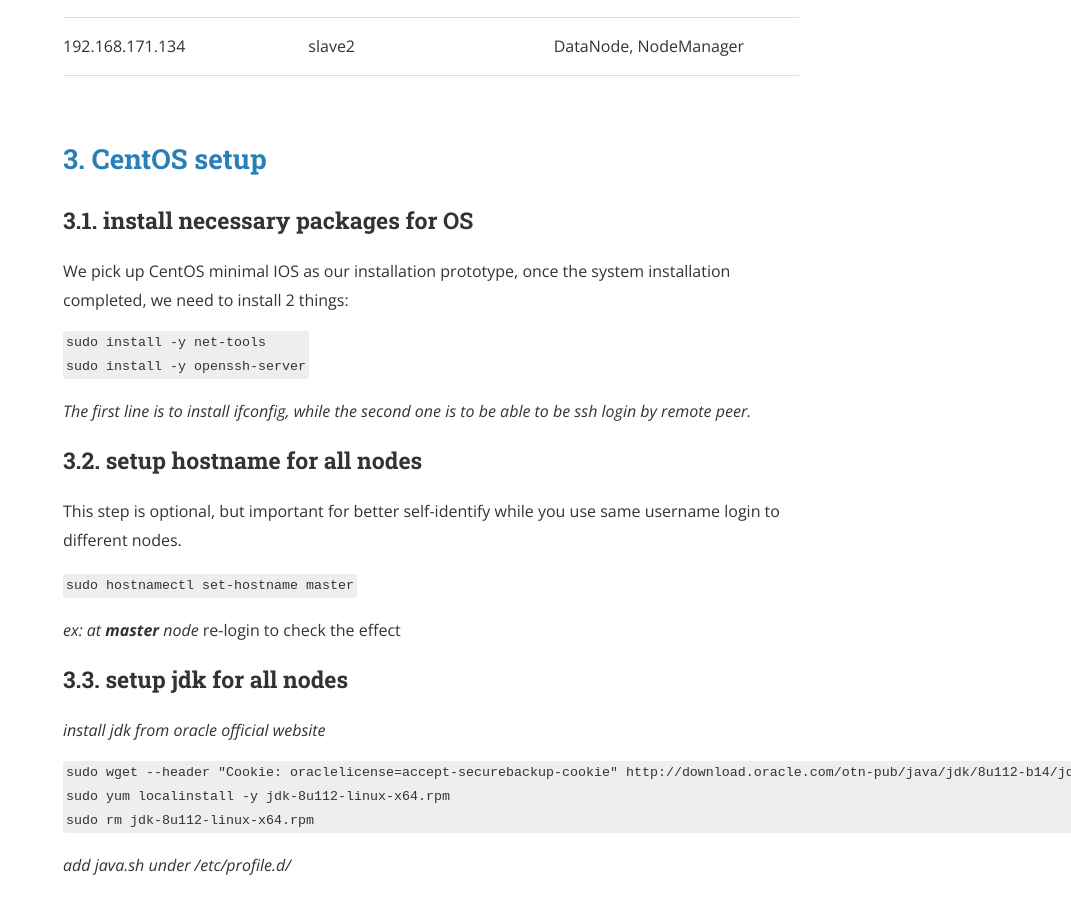
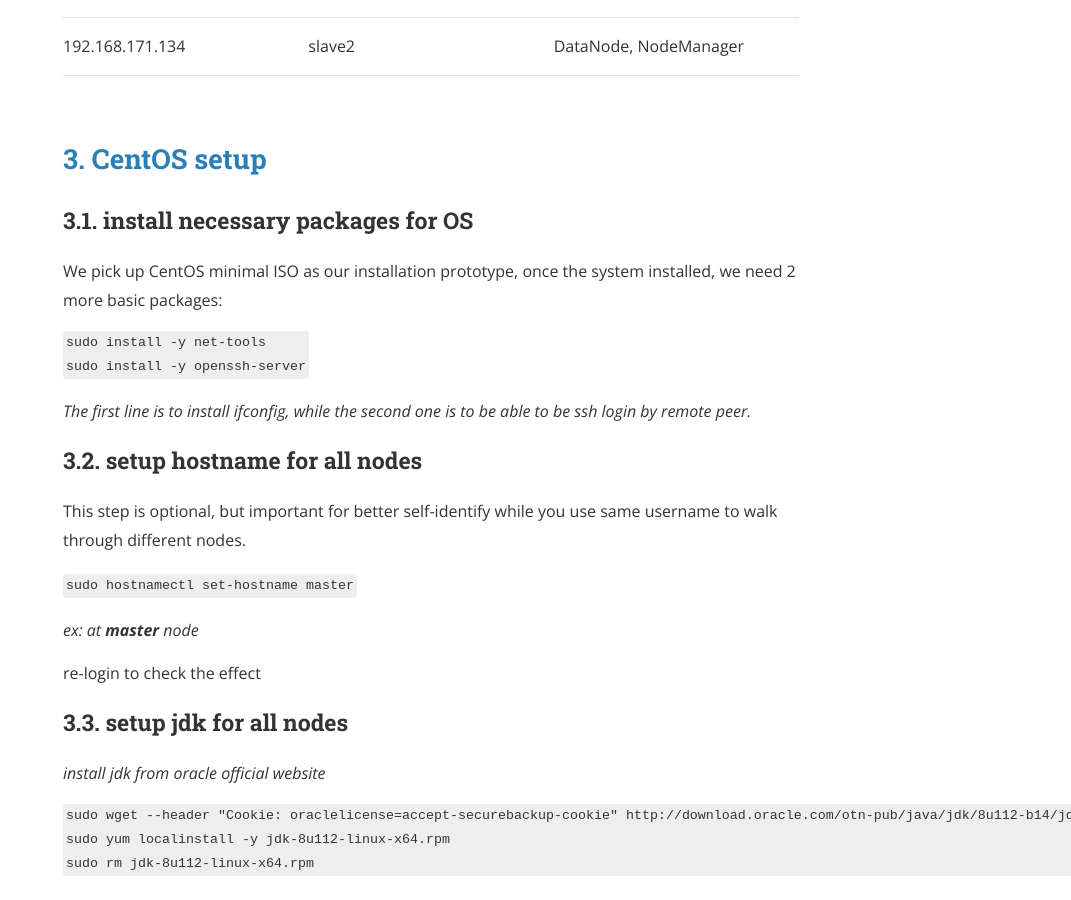
Before and after one commit to unskilledcoder/unskilledcoder.github.io, a Jekyll site: the page built from _posts/2016-12-10-hadoop-cluster-installation-basic-version.markdown, in a window 1280 px wide and 900 px high, scrolled down 1299 px. Shown: the whole window, without its empty margins (209-1280 px from the left). Built offline with Jekyll 4.4.1, drawn with Linux system fonts in a browser that asks for light colours; nearby versions of some CDN libraries; a style sheet for code colours, icons or effects is not loaded.

Commit message:
correct hadoop article format issue

````diff
--- a/_posts/2016-12-10-hadoop-cluster-installation-basic-version.markdown
+++ b/_posts/2016-12-10-hadoop-cluster-installation-basic-version.markdown
@@ -43,26 +43,29 @@ This posts will give all related detail in how to setup a Hadoop cluster on Cent
 
 ### 3.1. install necessary packages for OS
 
-We pick up CentOS minimal IOS as our installation prototype, once the system installation completed, we need to install 2 things: <br />
+We pick up CentOS minimal ISO as our installation prototype, once the system installed, we need 2 more basic packages: <br />
 
 ```bash
 sudo install -y net-tools
 sudo install -y openssh-server
 ```
+
 *The first line is to install ifconfig, while the second one is to be able to be ssh login by remote peer.*<br />
 
 ### 3.2. setup hostname for all nodes
 
-This step is optional, but important for better self-identify while you use same username login to different nodes.
+This step is optional, but important for better self-identify while you use same username to walk through different nodes.
 
 ```bash
 sudo hostnamectl set-hostname master
 ```
 
 *ex: at <b>master</b> node*
+
 re-login to check the effect
 
 ### 3.3. setup jdk for all nodes
+
 *install jdk from oracle official website*
 
 ```bash
````
